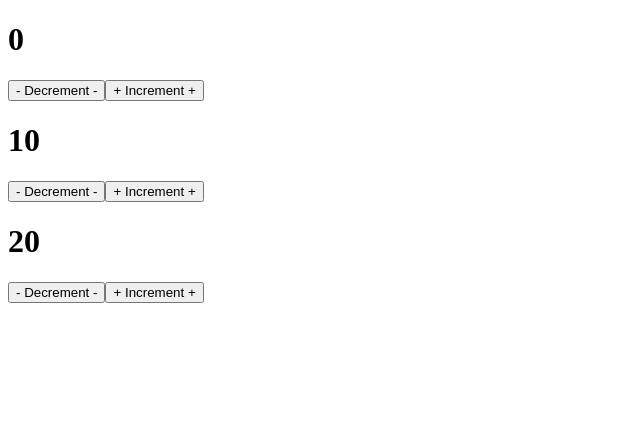
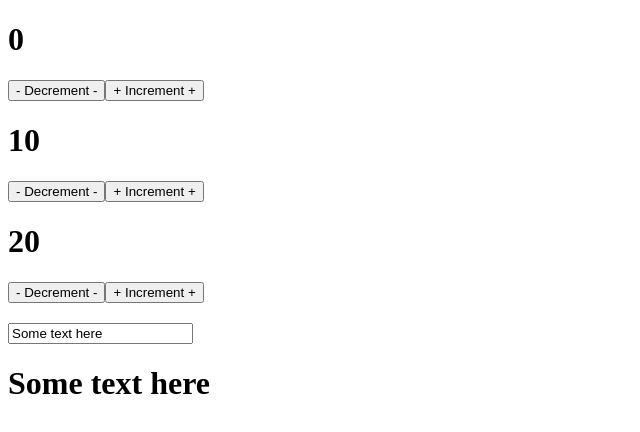
Before and after one commit to Mowgle88/my-react-app, a React (Create React App) app: page / in a window 1280 px wide. Shown: the top 432 px of the page, without its empty margins (0-640 px from the left). Built offline with nearby package versions, Linux system fonts and the light colour scheme.

Commit message:
feat: add input

```diff
--- a/src/App.tsx
+++ b/src/App.tsx
@@ -3,12 +3,22 @@
 import Counter from './components/Counter';
 
 function App() {
+  let [value, setValue] = useState('Some text here');
 
   return (
     <div className='App'>
       <ClassCounter />
       <Counter stringNumber='10' />
       <Counter stringNumber='20'/>
+
+      <div style={{marginTop: "20px"}}>
+        <input
+          type="text"
+          value={value}
+          onChange={event => setValue(event.target.value)}
+        />
+        <h1>{value}</h1>
+      </div>
     </div>
   );
 }
```
